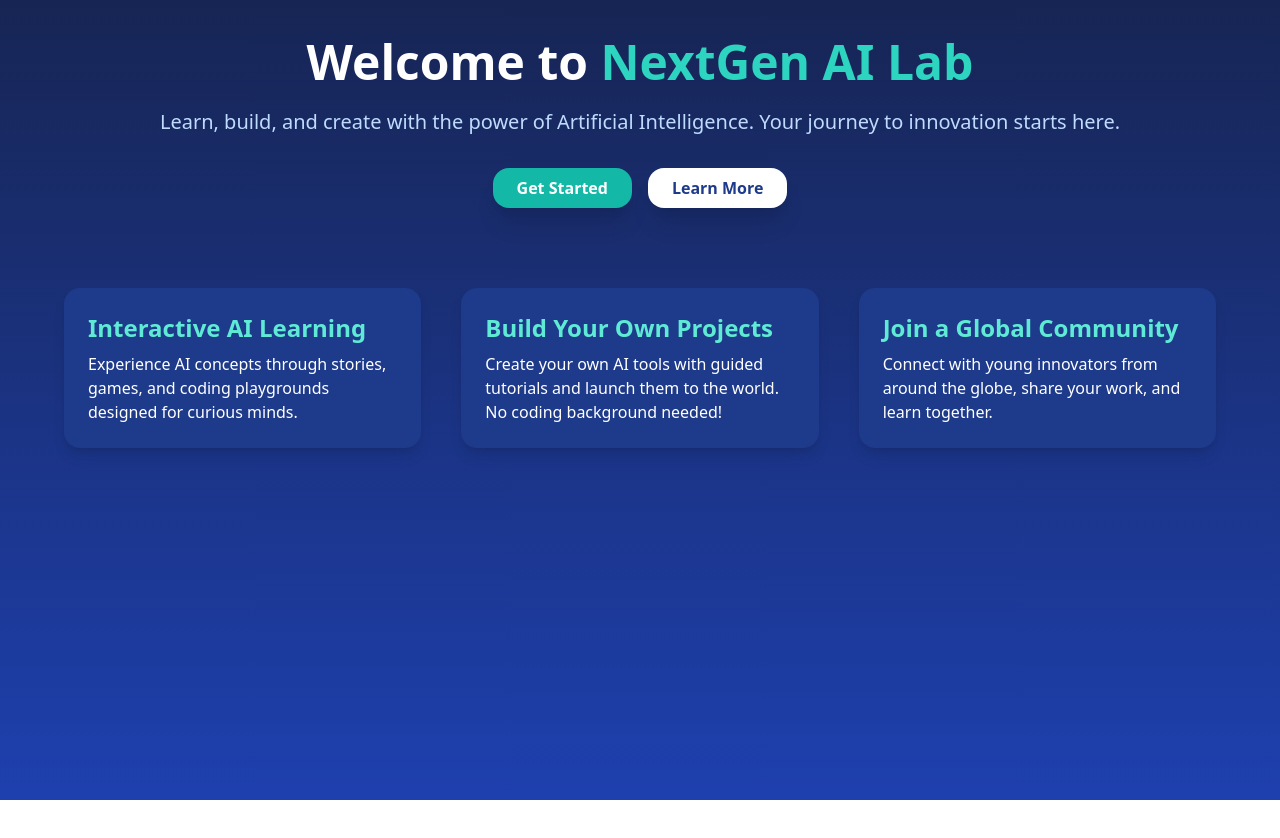
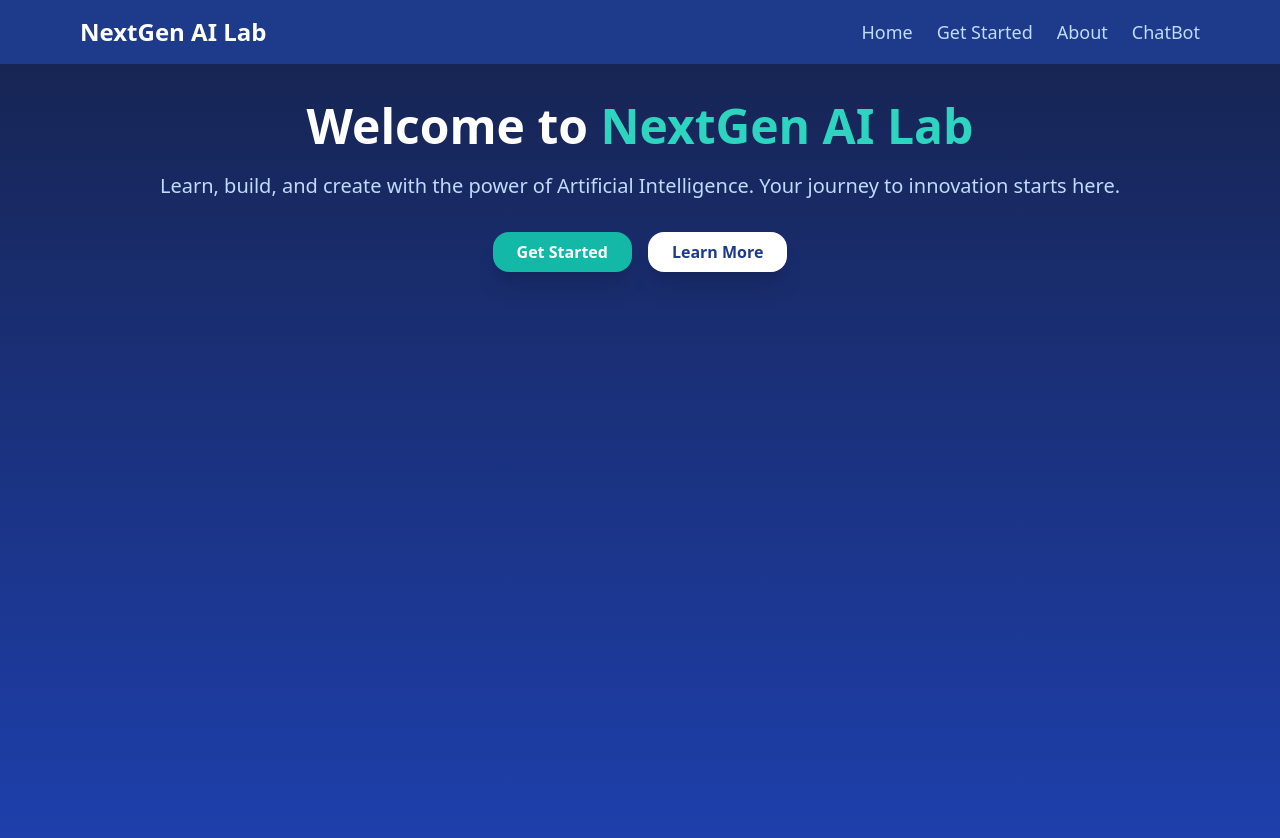
Before and after one commit to adtiwari7/nextgen-ai-lab, a React (Create React App) app: page / in a window 1280 px wide. Shown: the top 838 px of the page. Before the commit the page ends 800 px from the top, so only its background shows below. Built offline with nearby package versions, Linux system fonts and the light colour scheme; the HTML template or start-up script is replaced by a standard one.

Commit message:
Update App.js

```diff
--- a/src/App.js
+++ b/src/App.js
@@ -1,9 +1,10 @@
-// NextGen AI Lab - Homepage (React + Tailwind CSS)
+// NextGen AI Lab - App.js with ChatBot Page
 import './index.css';
+import { BrowserRouter as Router, Routes, Route, Link } from 'react-router-dom';
+import ChatBot from './pages/ChatBot';
 
-export default function App() {
+function Home() {
   return (
-    <main className="min-h-screen bg-gradient-to-b from-blue-950 to-blue-800 text-white p-8">
     <section className="max-w-5xl mx-auto text-center">
       <h1 className="text-5xl font-extrabold leading-tight mb-4">
         Welcome to <span className="text-teal-400">NextGen AI Lab</span>
@@ -12,31 +13,55 @@ export default function App() {
         Learn, build, and create with the power of Artificial Intelligence. Your journey to innovation starts here.
       </p>
       <div className="flex justify-center gap-4">
+        <Link to="/get-started">
           <button className="bg-teal-500 hover:bg-teal-400 text-white font-semibold py-2 px-6 rounded-2xl shadow-xl transition">
             Get Started
           </button>
+        </Link>
+        <Link to="/about">
           <button className="bg-white hover:bg-gray-100 text-blue-900 font-semibold py-2 px-6 rounded-2xl shadow-xl transition">
             Learn More
           </button>
+        </Link>
       </div>
     </section>
-
-      <section className="mt-20 grid grid-cols-1 md:grid-cols-3 gap-10 max-w-6xl mx-auto">
-        <div className="bg-blue-900 p-6 rounded-2xl shadow-lg">
-          <h2 className="text-2xl font-bold mb-2 text-teal-300">Interactive AI Learning</h2>
-          <p>Experience AI concepts through stories, games, and coding playgrounds designed for curious minds.</p>
-        </div>
-
-        <div className="bg-blue-900 p-6 rounded-2xl shadow-lg">
-          <h2 className="text-2xl font-bold mb-2 text-teal-300">Build Your Own Projects</h2>
-          <p>Create your own AI tools with guided tutorials and launch them to the world. No coding background needed!</p>
-        </div>
-
-        <div className="bg-blue-900 p-6 rounded-2xl shadow-lg">
-          <h2 className="text-2xl font-bold mb-2 text-teal-300">Join a Global Community</h2>
-          <p>Connect with young innovators from around the globe, share your work, and learn together.</p>
-        </div>
-      </section>
-    </main>
   );
 }
+
+function About() {
+  return (
+    <div className="max-w-3xl mx-auto text-center mt-20">
+      <h2 className="text-3xl font-bold text-teal-300 mb-4">About NextGen AI Lab</h2>
+      <p className="text-blue-200 text-lg">
+        This is an interactive platform to explore the world of Artificial Intelligence. Created by Adhyayan, this lab combines learning, building, and creativity into one place.
+      </p>
+    </div>
+  );
+}
+
+export default function App() {
+  return (
+    <Router>
+      <header className="bg-blue-900 py-4 shadow-lg">
+        <nav className="max-w-6xl mx-auto flex justify-between items-center px-4">
+          <Link to="/" className="text-white text-2xl font-bold">NextGen AI Lab</Link>
+          <div className="flex gap-6 text-blue-200 text-lg">
+            <Link to="/" className="hover:text-white">Home</Link>
+            <Link to="/get-started" className="hover:text-white">Get Started</Link>
+            <Link to="/about" className="hover:text-white">About</Link>
+            <Link to="/chat" className="hover:text-white">ChatBot</Link>
+          </div>
+        </nav>
+      </header>
+
+      <main className="min-h-screen bg-gradient-to-b from-blue-950 to-blue-800 text-white p-8">
+        <Routes>
+          <Route path="/" element={<Home />} />
+          <Route path="/about" element={<About />} />
+          <Route path="/get-started" element={<About />} />
+          <Route path="/chat" element={<ChatBot />} />
+        </Routes>
+      </main>
+    </Router>
+  );
+}
```
Lines whose indentation alone changed are shown as unchanged.
